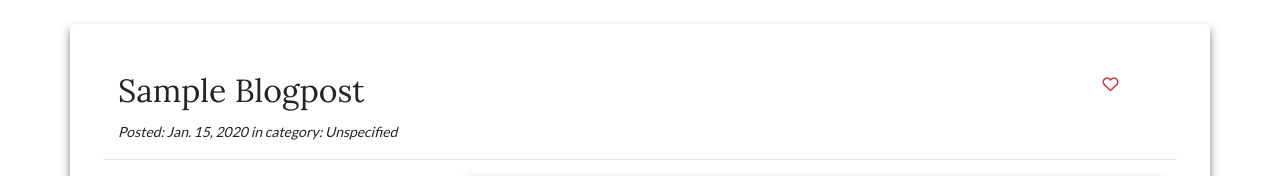
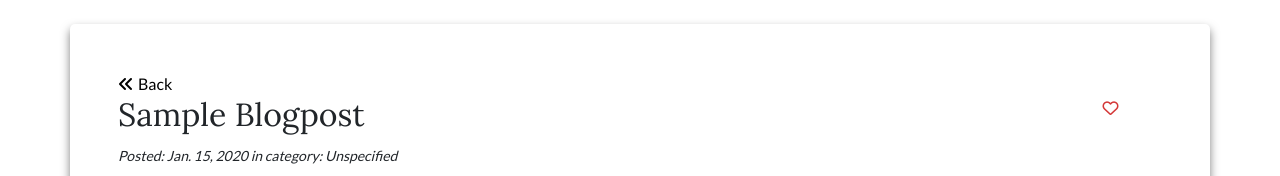
Before and after one commit to Ajn0r/house-buddy, a Django app: a page that uses templates/blogpost_detail.html in a window 1280 px wide. Shown: the part 176-352 px from the top of the page. Run offline with Django 3.2, Linux system fonts and the light colour scheme; tables that the repository leaves empty hold one stand-in row (values such as "Sample post"); some libraries are stand-ins or nearby versions.

Commit message:
add go back button to blog detail page

```diff
--- a/templates/blogpost_detail.html
+++ b/templates/blogpost_detail.html
@@ -2,7 +2,9 @@
 {% block content %}
 {% load crispy_forms_tags %}
 <section class="blogpost-detail">
+
     <div class="container box p-5 mt-4 mb-4">
+        <a href="{% url 'blog' %}" class="a-color"><i class="fas fa-angle-double-left"></i><span class="ml-1">Back</span></a>
         <div class="row">
             <div class="col-11 mt-3 mt-lg-0">
                 <h2>
```
